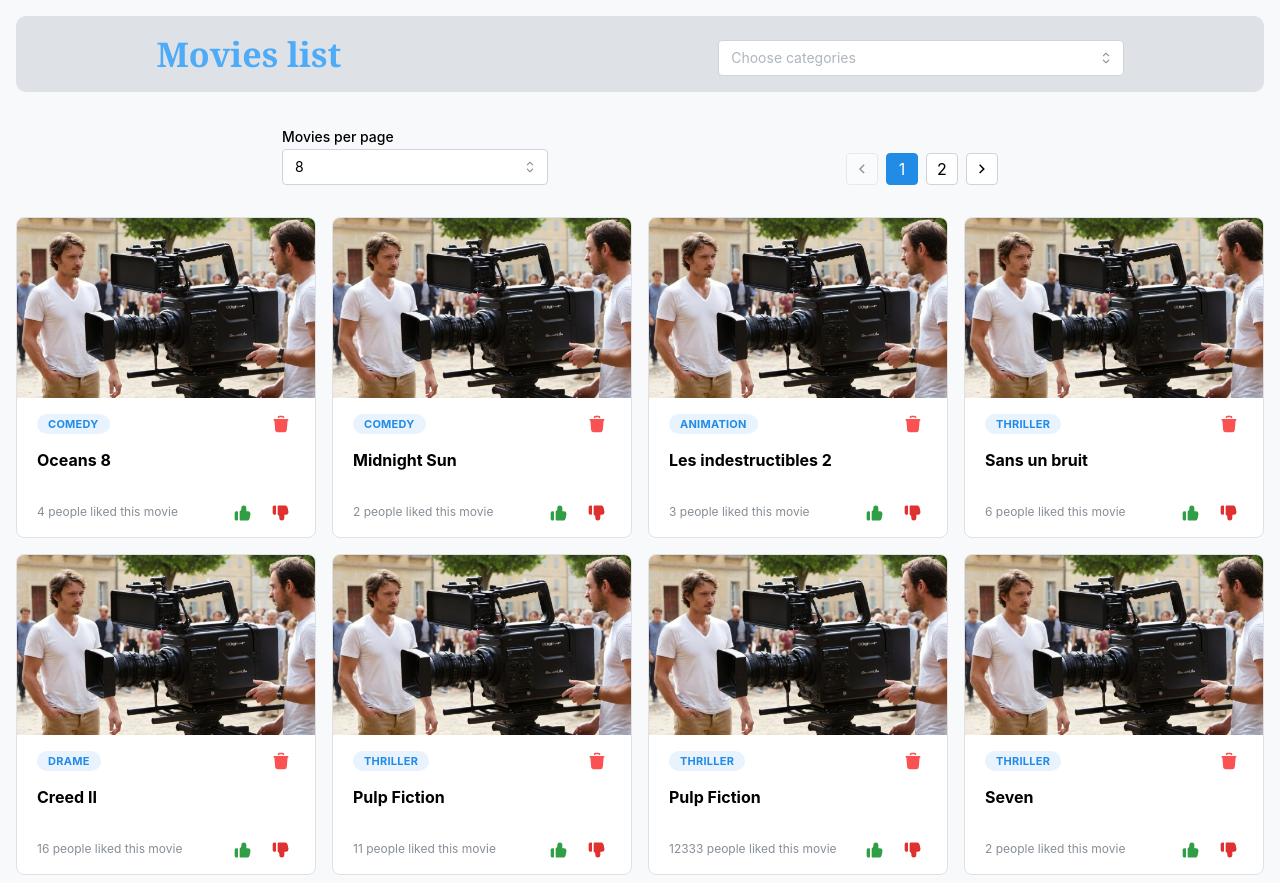
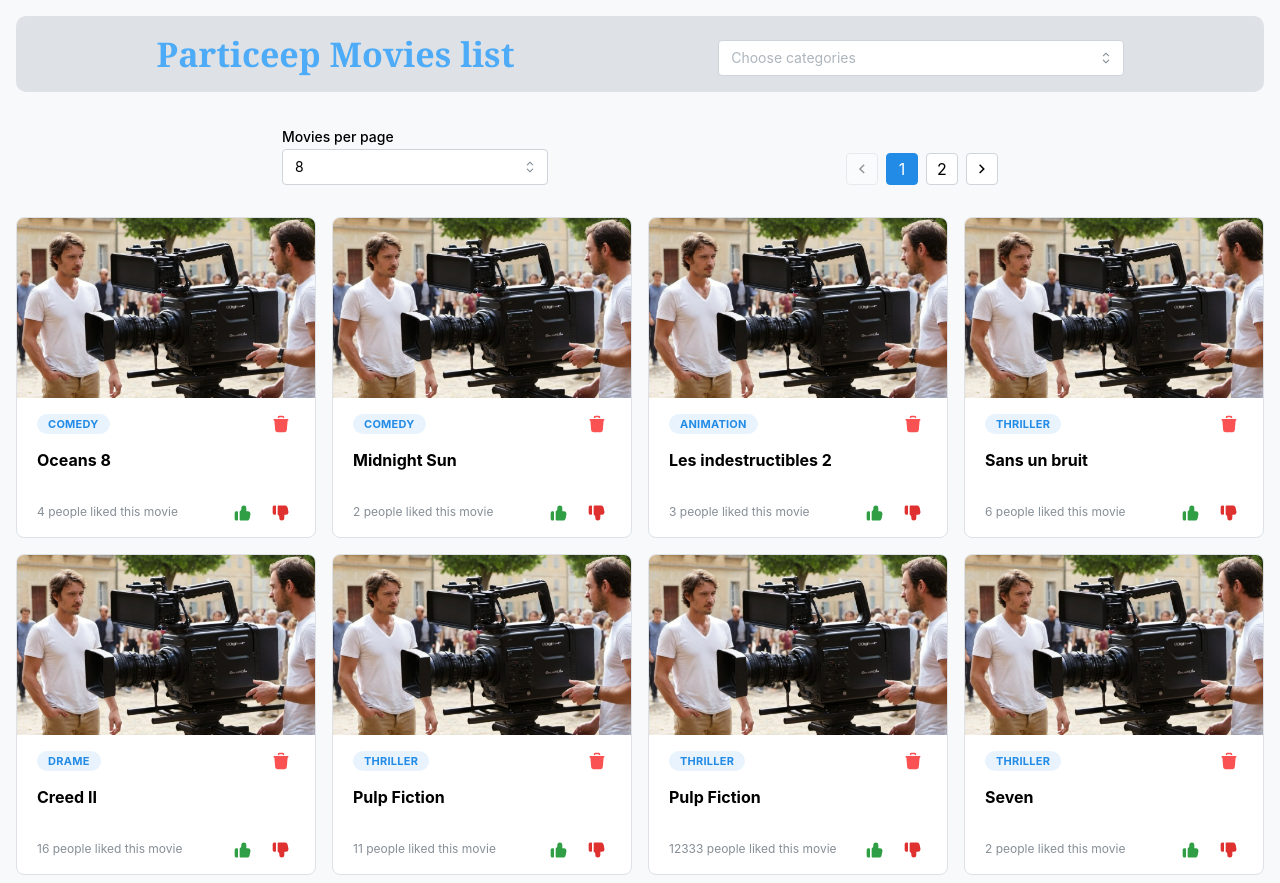
Before and after one commit to BenGex31/movies-react-interview, a React (Create React App) app: page / in a window 1280 px wide. Built offline with nearby package versions, Linux system fonts and the light colour scheme.

Commit message:
Update MoviesHeader.tsx

```diff
--- a/src/components/movies-header/MoviesHeader.tsx
+++ b/src/components/movies-header/MoviesHeader.tsx
@@ -15,7 +15,7 @@ export default function MoviesHeader({
       <Grid justify="space-evenly" align="flex-end">
         <Grid.Col span={{ base: 8, md: 4 }}>
           <Title size={"h1"} className={classes.title}>
-            Movies list
+            Particeep Movies list
           </Title>
         </Grid.Col>
 
```
